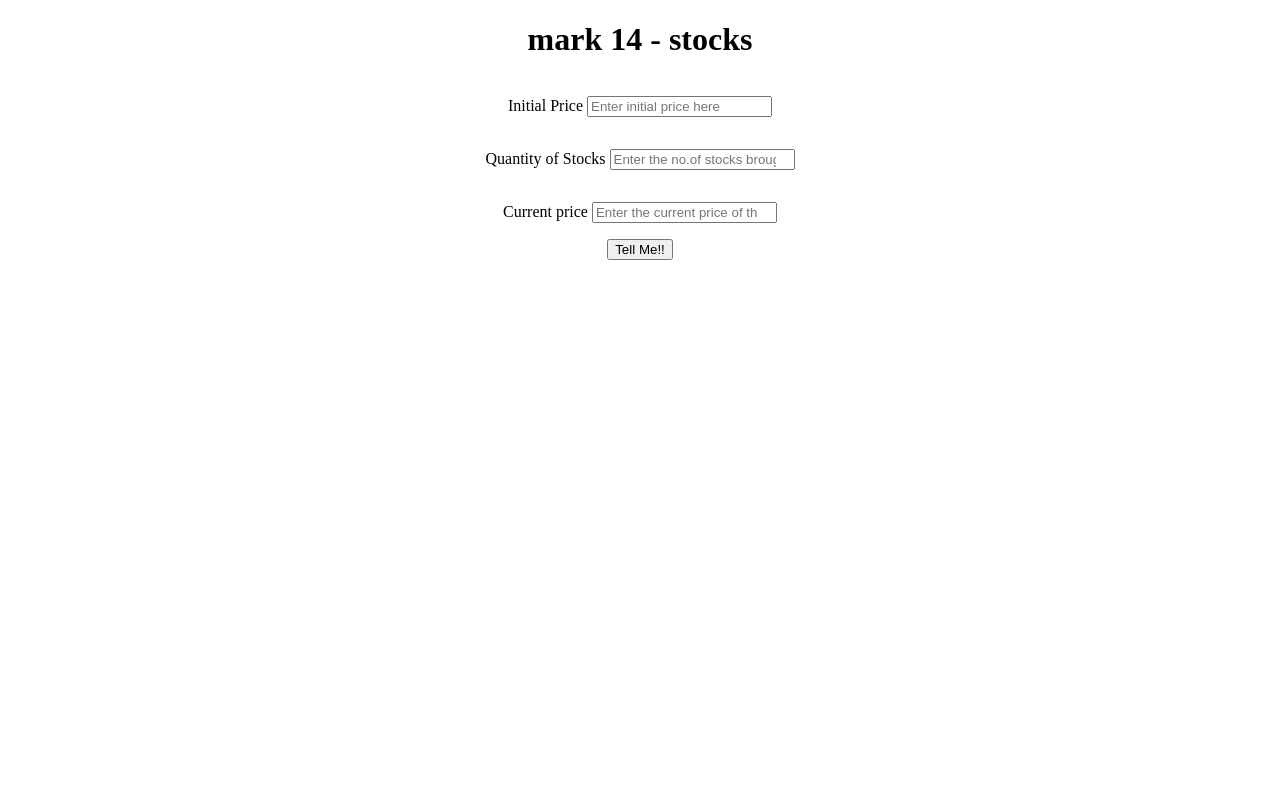
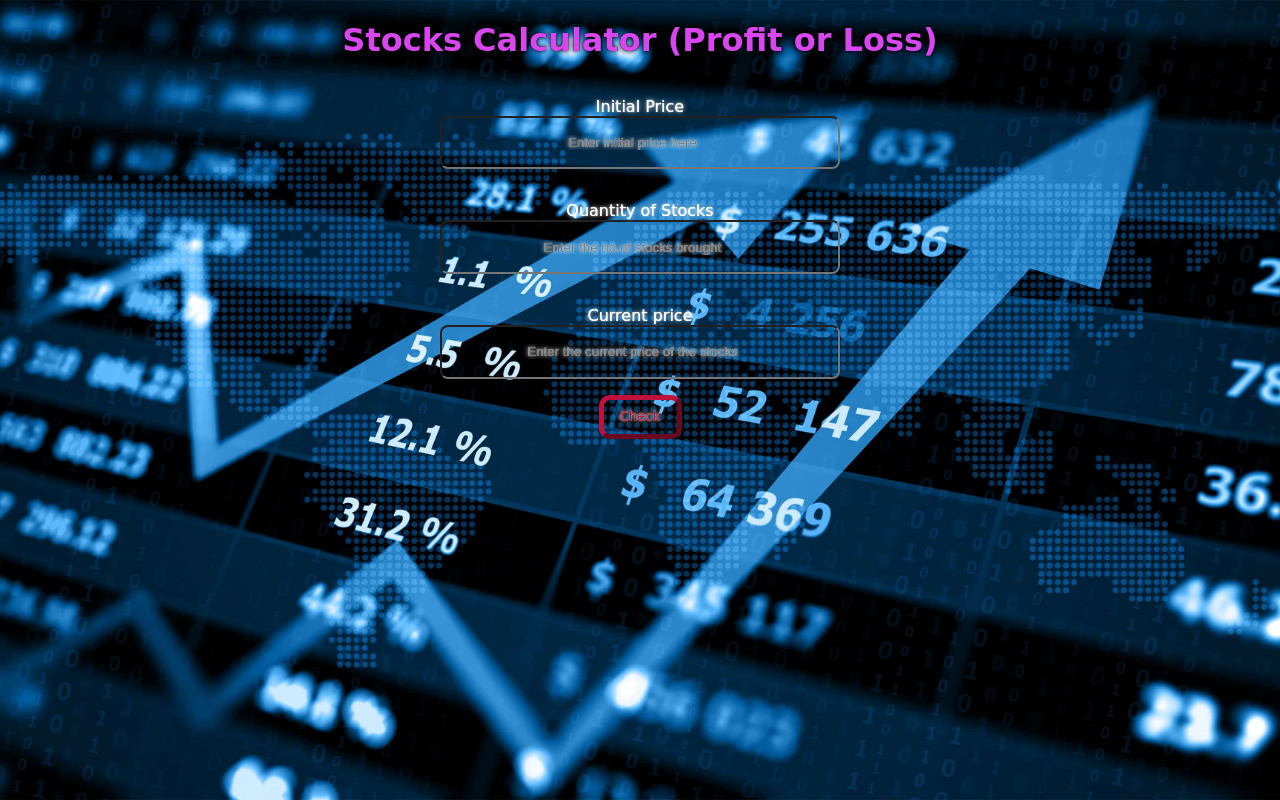
Before and after one commit to ibbbrrru/stock_purchase_profit_or_loss, a plain HTML site: page index.html in a window 1280 px wide. Drawn offline with Linux system fonts and the light colour scheme.

Commit message:
stocks updated

```diff
--- a/index.html
+++ b/index.html
@@ -10,7 +10,7 @@
 </head>
 
 <body>
-    <h1>mark 14 - stocks</h1>
+    <h1>Stocks Calculator (Profit or Loss)</h1>
     <main>
         <label for="initial-price">Initial Price
             <input type="number" placeholder="Enter initial price here" id="initial-price"/></label>
@@ -18,7 +18,7 @@
             <input type="number" placeholder="Enter the no.of stocks brought" id="stocks-quantity"/></label>
         <label for="current-price">Current price
             <input type="number" placeholder="Enter the current price of the stocks" id="current-price" /></label>
-        <button id="submit-btn">Tell Me!!</button>
+        <button id="submit-btn">Check</button>
         <div id="output-box"></div>
         <br><br>
         <script src="app.js"></script>
--- a/styles.css
+++ b/styles.css
@@ -1,7 +1,96 @@
-body{
-    text-align: center;
-}
+@import url('https://fonts.googleapis.com/css2?family=Source+Sans+Pro&display=swap');
 label{
     display: block;
     padding: 1rem;
 }
+body {
+    background: url("image.jpg");
+    display: block;
+    background-size: cover;
+    background-repeat: no-repeat;
+    background-position: center;
+    height: 100%;
+    background-attachment: fixed;
+    font-family: 'Fugaz One', cursive;
+    text-align: center;
+    color: white;
+    /* position: relative; */
+    /* text-align: center;
+    background-position: center; */
+}
+h1:hover {
+    color: white;
+}
+
+h1 {
+    text-align: center;
+    text-shadow: 0 0 5px black, 0 0 1px black;
+    color: #d946ef;
+}
+
+/* .container {
+    width: 50%;
+} */
+
+input,
+label {
+    display: block;
+    text-align: center;
+    text-shadow: 0 0 5px white, 0 0 1px white;
+}
+
+input:hover {
+    background-color: #d946ef;
+}
+
+input {
+    display: block;
+    width: 30%;
+    height: 3vh;
+    max-width: 600px;
+    margin: auto;
+    padding: 0.8rem;
+    border-radius: 0.5rem;
+    background-color: transparent;
+}
+
+#submit-btn {
+    font-family: 'Fugaz One', cursive;
+    display: block;
+    margin: auto;
+    background: transparent;
+    color: #be123c;
+    border-color: #be123c;
+    border-width: thick;
+    padding: 0.6rem 1rem;
+    border-radius: 0.7rem;
+    text-shadow: 0 0 5px white, 0 0 1px white;
+}
+
+#show-btn:hover {
+    background-color: #d946ef;
+}
+
+#result {
+    animation-name: slidein;
+    animation-duration: 1s;
+    text-align: center;
+    text-shadow: 0 0 5px white, 0 0 1px white;
+    color: #be123c;
+}
+
+@keyframes slidein {
+    from {
+        margin-left: 100%;
+        width: 300%;
+    }
+
+    to {
+        margin-left: 0%;
+        width: 100%;
+    }
+}
+
+#result:hover {
+    color: #d946ef;
+}
```
Also changed, not shown: image.jpg (added).
